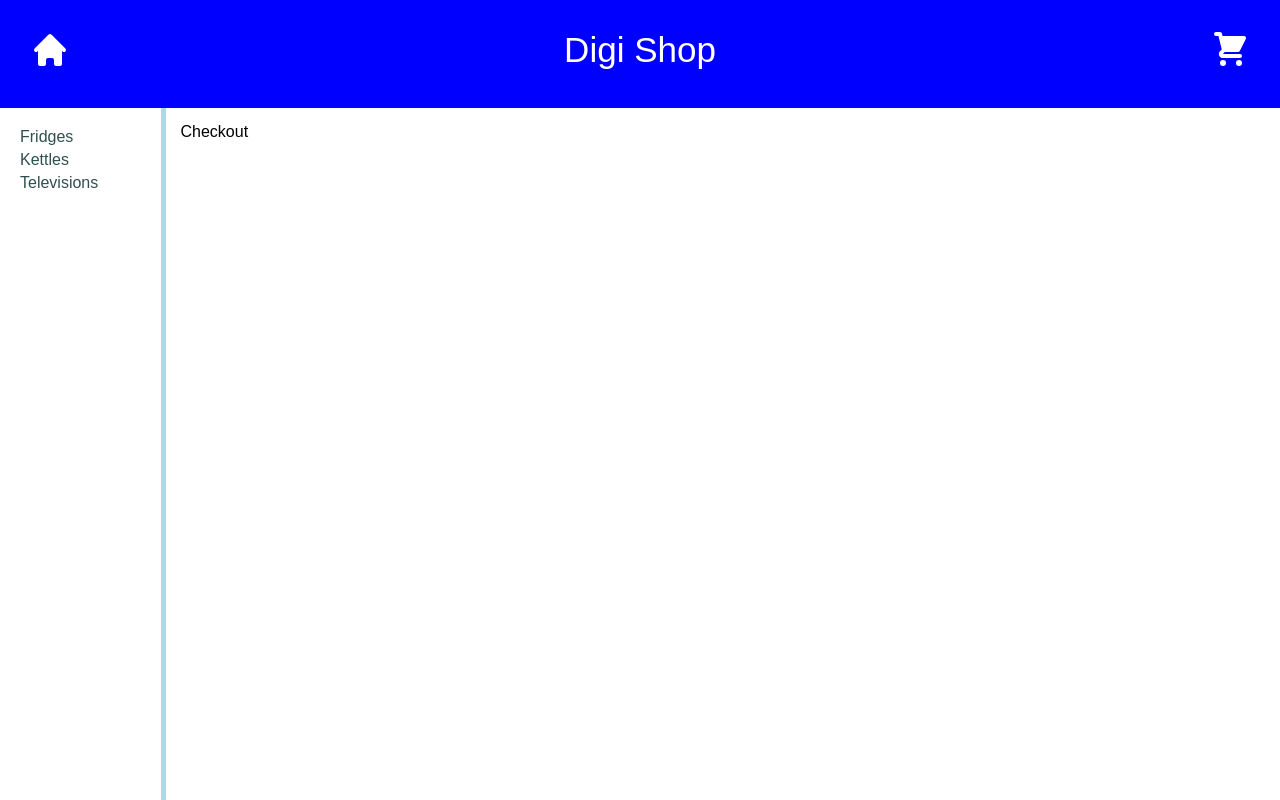
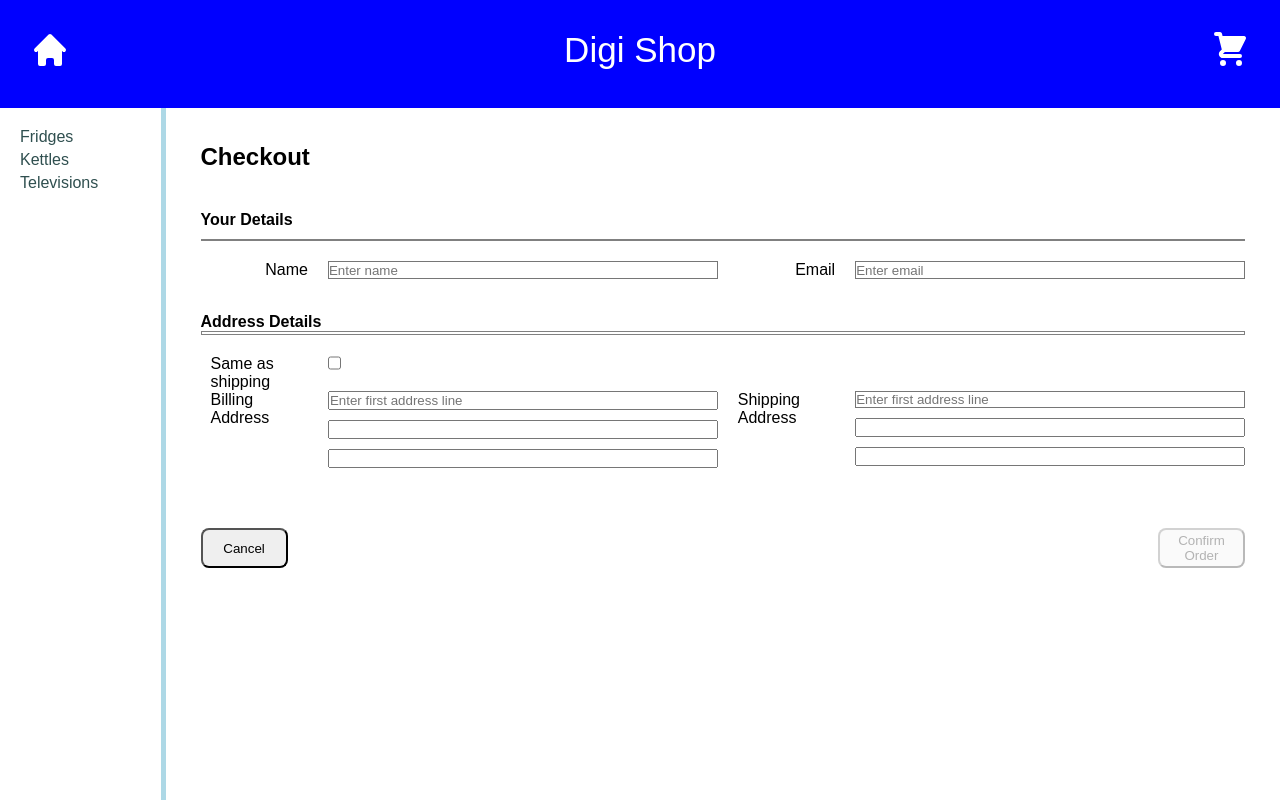
Before and after one commit to HMoein87/React-e-store, a React (Create React App) app: page /checkout in a window 1280 px wide. Shown: the top 800 px of the page. Built offline with nearby package versions, Linux system fonts and the light colour scheme; data requests are answered from the project's data file.

Commit message:
improved shopping cart and added checkout

```diff
--- a/src/App.js
+++ b/src/App.js
@@ -14,6 +14,7 @@ import ProductDetails from './Components/ProductDetails';
 import Category from './Components/Category';
 import Layout from './Components/Layout';
 import Home from './Components/Home';
+import OrderConfirmation from './Components/OrderConfirmation';
 
 
 function App() {
@@ -38,6 +39,7 @@ function App() {
           <Route index element={<Home />} />
           <Route path="cart" element={<ShoppingCart />} />
           <Route path="checkout" element={<Checkout />} />
+          <Route path="orderconfirmation" element={<OrderConfirmation />} />
           <Route path="products/:productId" element={<ProductDetails />} />
           <Route path="categories/:categoriesId" element={<Category />} />
         </Route>
--- a/src/Components/Checkout.js
+++ b/src/Components/Checkout.js
@@ -1,9 +1,215 @@
-import React from 'react'
+import React, {useState} from 'react';
+import { useNavigate } from 'react-router-dom';
+import styled from "styled-components";
 
 const Checkout = () => {
-  return (
-    <div>Checkout</div>
-  )
+  const navigate = useNavigate();
+    const [form, setForm] = useState({
+        name: "",
+        email: "",
+        shippingAddress1: "",
+
+        touched: {
+            email: false,
+            password: false,
+            shippingAddress1: false
+        },
+    });
+
+    const errors = {
+        "name": form.name.length === 0,
+        "email": form.email.length === 0,
+        "shippingAddress1": form.shippingAddress1.length === 0,
+    };
+    const disabled = Object.keys(errors).some((x) => errors[x]);
+
+    const handleChange = (ev) => {
+        const { name, value } = ev.target;
+
+        setForm((prevState) => {
+            return {
+                ...prevState,
+                [name]: value,
+            };
+        });
+    };
+
+    const handleBlur = (ev) => {
+        const { name } = ev.target;
+        setForm((prevState) => {
+            return {
+                ...prevState,
+                touched: { ...form.touched, [name]: true },
+            };
+        });
+    };
+
+    const handleSubmit = (ev) => {
+        if (disabled) {
+            ev.preventDefault();
+            return;
+        }
+        navigate("/orderconfirmation");
+    };
+
+    const showError = (field) => (errors[field] ? form.touched[field] : false);
+
+    return (
+        <form onSubmit={handleSubmit}>
+            <CheckoutContainer>
+                {/* Row 1 */}
+                <CheckoutTitle>Checkout</CheckoutTitle>
+
+                {/* Row 4 */}
+                <CheckoutHeader>
+                    <h4>Your Details</h4>
+                </CheckoutHeader>
+
+                {/* Row 5 */}
+                <CheckoutHeaderLine />
+
+                {/* Row 6 */}
+                <CheckoutTable>
+                    <CheckoutFormLabel>Name</CheckoutFormLabel>
+                    <CheckoutInput
+                        type="text"
+                        name="name"
+                        invalid={showError("name")}
+                        onChange={handleChange}
+                        onBlur={handleBlur}
+                        placeholder="Enter name"
+                    />
+                    <CheckoutFormLabel>Email</CheckoutFormLabel>
+                    <CheckoutInput
+                        type="text"
+                        name="email"
+                        invalid={showError("email")}
+                        onChange={handleChange}
+                        placeholder="Enter email"
+                    />
+                </CheckoutTable>
+
+                {/* Row 7 */}
+                <CheckoutHeader>
+                    <h4>Address Details</h4>
+                </CheckoutHeader>
+
+                {/* Row 8 */}
+                <CheckoutHeaderLine />
+
+                {/* Row 9 */}
+                <CheckoutTable>
+                    <CheckoutFormLabel>Same as shipping</CheckoutFormLabel>
+                    <CheckoutFormCheckbox type="checkbox" />
+
+                    <CheckoutFormLabel>Billing Address</CheckoutFormLabel>
+
+                    <CheckoutAddress>
+                        <input
+                            type="text"
+                            name="billingAddress1"
+                            invalid={showError("billingAddress1")}
+                            placeholder="Enter first address line"
+                        />
+                        <input type="text" name="billingAddress2" />
+                        <input type="text" name="billingCity" />
+                    </CheckoutAddress>
+
+                    <CheckoutFormLabel>Shipping Address</CheckoutFormLabel>
+
+                    <CheckoutAddress>
+                        <CheckoutInput
+                            type="text"
+                            name="shippingAddress1"
+                            invalid={showError("shippingAddress1")}
+                            placeholder="Enter first address line"
+                        />
+                        <input type="text" name="shippingAddress2" />
+                        <input type="text" name="shippingCity" />
+                    </CheckoutAddress>
+                </CheckoutTable>
+
+                <CancelButton onClick={() => navigate("/cart")}>
+                    Cancel
+                </CancelButton>
+
+                <CheckoutButton disabled={disabled} onClick={() => navigate("/orderconfirmation")}>
+                    Confirm Order
+                </CheckoutButton>
+            </CheckoutContainer>
+        </form>
+    );
 }
 
 export default Checkout;
+
+
+const CheckoutContainer = styled.div`
+    display: grid;
+    padding: 20px;
+    grid-template-rows: 0.25fr 1fr 0.25fr 0.25fr 0.25fr 0.5fr;
+    grid-template-columns: 0.1fr 1fr 0.1fr;
+`;
+const CheckoutTable = styled.div`
+    grid-column: 1 / span 3;
+    display: grid;
+    grid-template-rows: 0.25fr 0.25fr 0.25fr 0.25fr;
+    grid-template-columns: 0.1fr 0.4fr 0.1fr 0.4fr;
+    column-gap: 20px;
+    padding-left: 10px;
+`;
+
+const CheckoutHeader = styled.div`
+    grid-column: 1 / span 3;
+    padding-top: 20px;
+`;
+const CheckoutHeaderLine = styled.hr`
+    grid-column: 1 / span 3;
+    margin-bottom: 20px;
+    border: 1px solid gray;
+`;
+const CheckoutTitle = styled.h2`
+    grid-column: 1 / span 2;
+    padding-bottom: 20px;
+`;
+
+const CheckoutAddress = styled.div`
+    display: grid;
+    grid-template-rows: 0.25fr 0.25fr 0.25fr 0.25fr;
+    grid-template-columns: 1fr;
+    grid-row-gap: 10px;
+`;
+
+const CheckoutFormLabel = styled.label`
+    justify-self: end;
+`;
+
+const CheckoutInput = styled.input`
+    border-width: 1px;
+    border-style: solid;
+
+    ${(props) =>
+        props.invalid &&
+        `
+        border-color: red;
+        border-width: 3px;
+    `}
+`;
+
+const CheckoutFormCheckbox = styled.input`
+    grid-column: 2 / span 3;
+    justify-self: start;
+    margin-bottom: 20px;
+`;
+
+const CheckoutButton = styled.button`
+    border-radius: 8px;
+    height: 40px;
+    grid-column: 3;
+`;
+
+const CancelButton = styled.button`
+    border-radius: 8px;
+    height: 40px;
+    grid-column: 1;
+`;
--- /dev/null
+++ b/src/Components/OrderConfirmation.js
@@ -0,0 +1,12 @@
+import React from 'react'
+
+const OrderConfirmation = () => {
+  return (
+    <>
+    <div>OrderConfirmation</div>
+    <div>Thanks for placing an order</div>
+    </>
+  )
+}
+
+export default OrderConfirmation
--- a/src/Components/ShoppingCart.js
+++ b/src/Components/ShoppingCart.js
@@ -31,8 +31,7 @@ const ShoppingCart = () => {
             <UpIcon width={20} onClick={() => setCartItems(increaseQuantity({id: i.id}))}></UpIcon>
             <DownIcon width={20} onClick={() => setCartItems(decreaseQuantity({id: i.id}))}></DownIcon>
             <TrashIcon width={20} onClick={() => setCartItems(removeProduct({ id: i.id }))}></TrashIcon>
-          </CartQty>
-
+            </CartQty>
           <CartPrice>
           {formatNumber(i.price)}
           </CartPrice>
@@ -69,7 +68,7 @@ const ShoppingCart = () => {
         <CartHeaderLine />
 
         </CartTable>
-        <CartButton onClick={() => clearCart()}>Clear</CartButton>
+        <CartButton onClick={() => setCartItems(clearCart())}>Clear</CartButton>
         <CartTotal>Total: {formatNumber(renderTotal())}</CartTotal>
 
     </CartContainer>
--- a/src/contexts/cartReducer.js
+++ b/src/contexts/cartReducer.js
@@ -29,12 +29,14 @@ export const CartReducer = (state, action) => {
         //decrease quantity of an item
         case "DECQTY":
             if (index > -1)
-                newItems[index].quantity--;
+                if (newItems[index].quantity > 1)
+                    newItems[index].quantity--;
             break;
         //clear cart
         case "CLEAR":
             newItems = [];
             break;
+
         default:
     }
 
```
